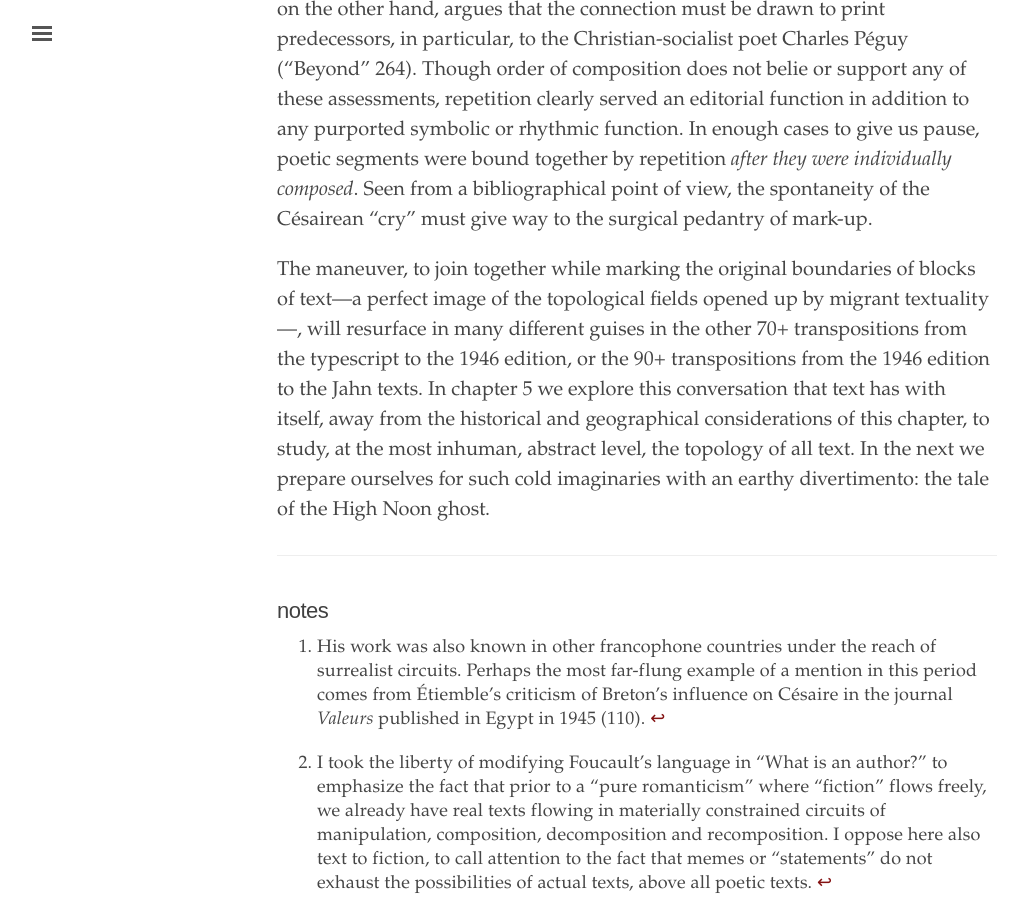
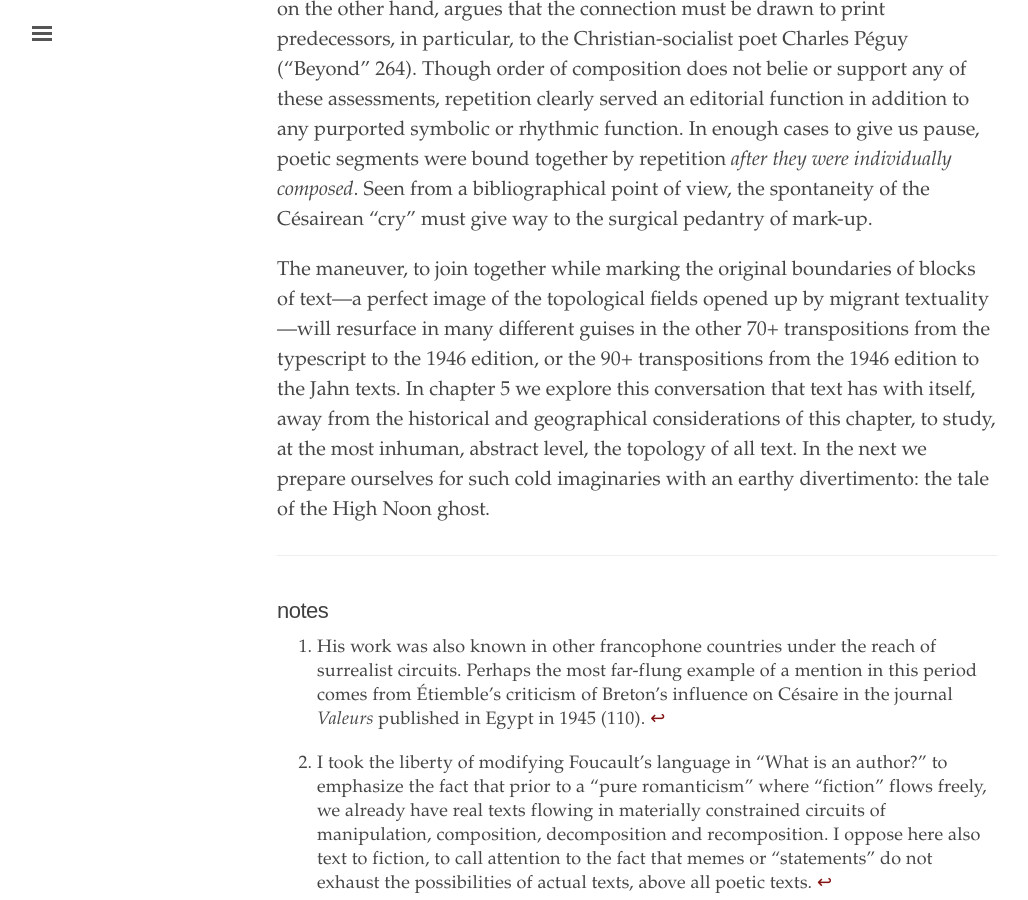
Before and after one commit to elotroalex/record, a Jekyll site: the page built from _chapters/03-assimilate.md, in a window 1280 px wide and 900 px high, scrolled down 34732 px. Shown: the whole window, without its empty margins (3-1031 px from the left). Built offline with Jekyll 4.4.1, drawn with Linux system fonts in a browser that asks for light colours.

Commit message:
light touches

```diff
--- a/_chapters/03-assimilate.md
+++ b/_chapters/03-assimilate.md
@@ -287,7 +287,7 @@ The appeal for an audience coming out of World War II, for which the fragment is
 
 The reorganization of the fragments around one recurrent word is, of course, a brilliant poetic and editorial feat. Césaire’s use of anaphora and epistrophe has generated many fruitful debates over the years. Nevertheless, these debates have concentrated for the most part on what Zadi-Zaourou would call symbolic and rhythmic functions. Zadi-Zaourou, for instance, finds an affinity between Césaire’s use of repetition and *négro-africaine* oral forms (169-175). James Arnold, on the other hand, argues that the connection must be drawn to print predecessors, in particular, to the Christian-socialist poet Charles Péguy (“Beyond” 264). Though order of composition does not belie or support any of these assessments, repetition clearly served an editorial function in addition to any purported symbolic or rhythmic function. In enough cases to give us pause, poetic segments were bound together by repetition *after they were individually composed*. Seen from a bibliographical point of view, the spontaneity of the Césairean “cry” must give way to the surgical pedantry of mark-up.
 
-The maneuver, to join together while marking the original boundaries of blocks of text—a perfect image of the topological fields opened up by migrant textuality—, will resurface in many different guises in the other 70+ transpositions from the typescript to the 1946 edition, or the 90+ transpositions from the 1946 edition to the Jahn texts. In chapter 5 we explore this conversation that text has with itself, away from the historical and geographical considerations of this chapter, to study, at the most inhuman, abstract level, the topology of all text. In the next we prepare ourselves for such cold imaginaries with an earthy divertimento: the tale of the High Noon ghost.
+The maneuver, to join together while marking the original boundaries of blocks of text—a perfect image of the topological fields opened up by migrant textuality—will resurface in many different guises in the other 70+ transpositions from the typescript to the 1946 edition, or the 90+ transpositions from the 1946 edition to the Jahn texts. In chapter 5 we explore this conversation that text has with itself, away from the historical and geographical considerations of this chapter, to study, at the most inhuman, abstract level, the topology of all text. In the next we prepare ourselves for such cold imaginaries with an earthy divertimento: the tale of the High Noon ghost.
 
 ---
 
```
